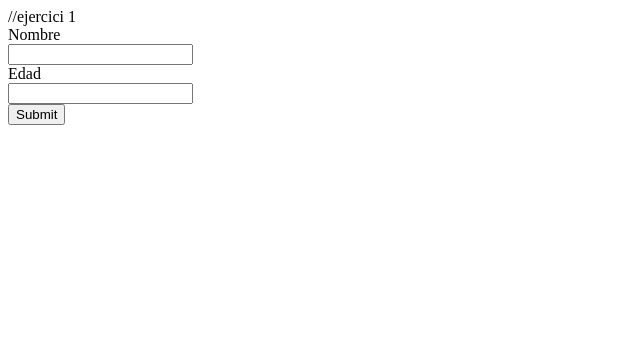
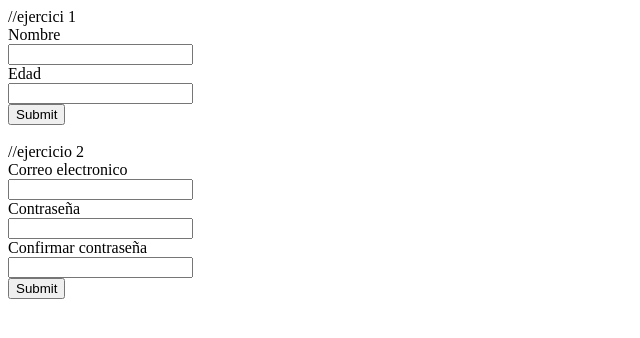
Before and after one commit to camiitomaino1/Programacion-II, a plain HTML site: page practica3.html in a window 1280 px wide. Shown: the whole page, without its empty margins (0-640 px from the left). Drawn offline with Linux system fonts and the light colour scheme.

Commit message:
Update practica3.html

```diff
--- a/practica3.html
+++ b/practica3.html
@@ -15,5 +15,18 @@
         <input type="number"><br>
         <input type="submit" name="ENVIAR" id="send">
     </form>
+
+    <br>
+    //ejercicio 2
+
+    <form action="Link">
+        <label for="mail">Correo electronico</label><br>
+        <input type="email" name="correo"><br>
+        <label for="clave">Contraseña</label><br>
+        <input type="pastword" name="clave"><br>
+        <label for="confirmarclave">Confirmar contraseña</label><br>
+        <input type="password" name="clave2"><br>
+        <input type="submit" name="Enviar" id="send">
+    </form>
 </body>
 </html>
```
